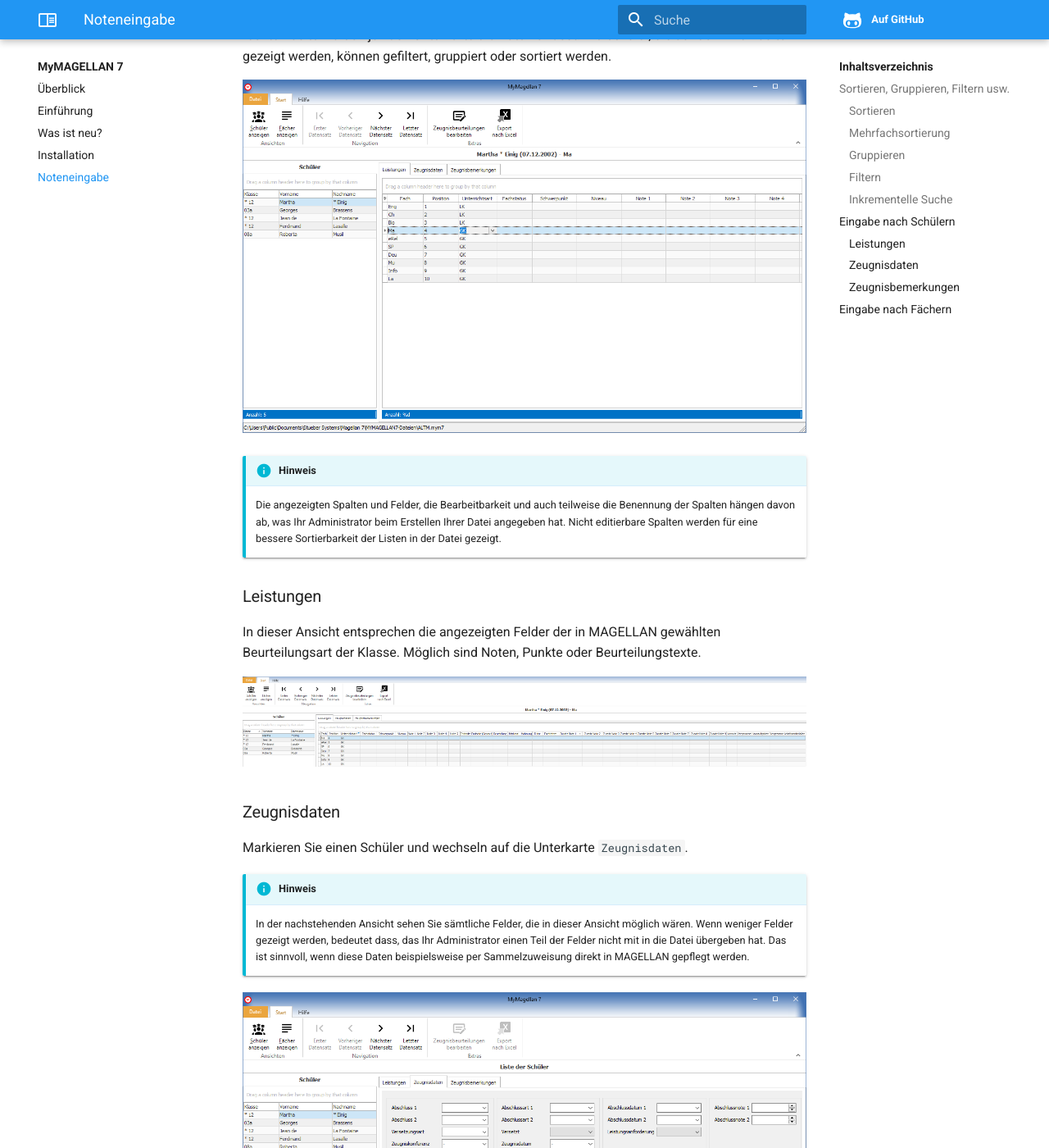
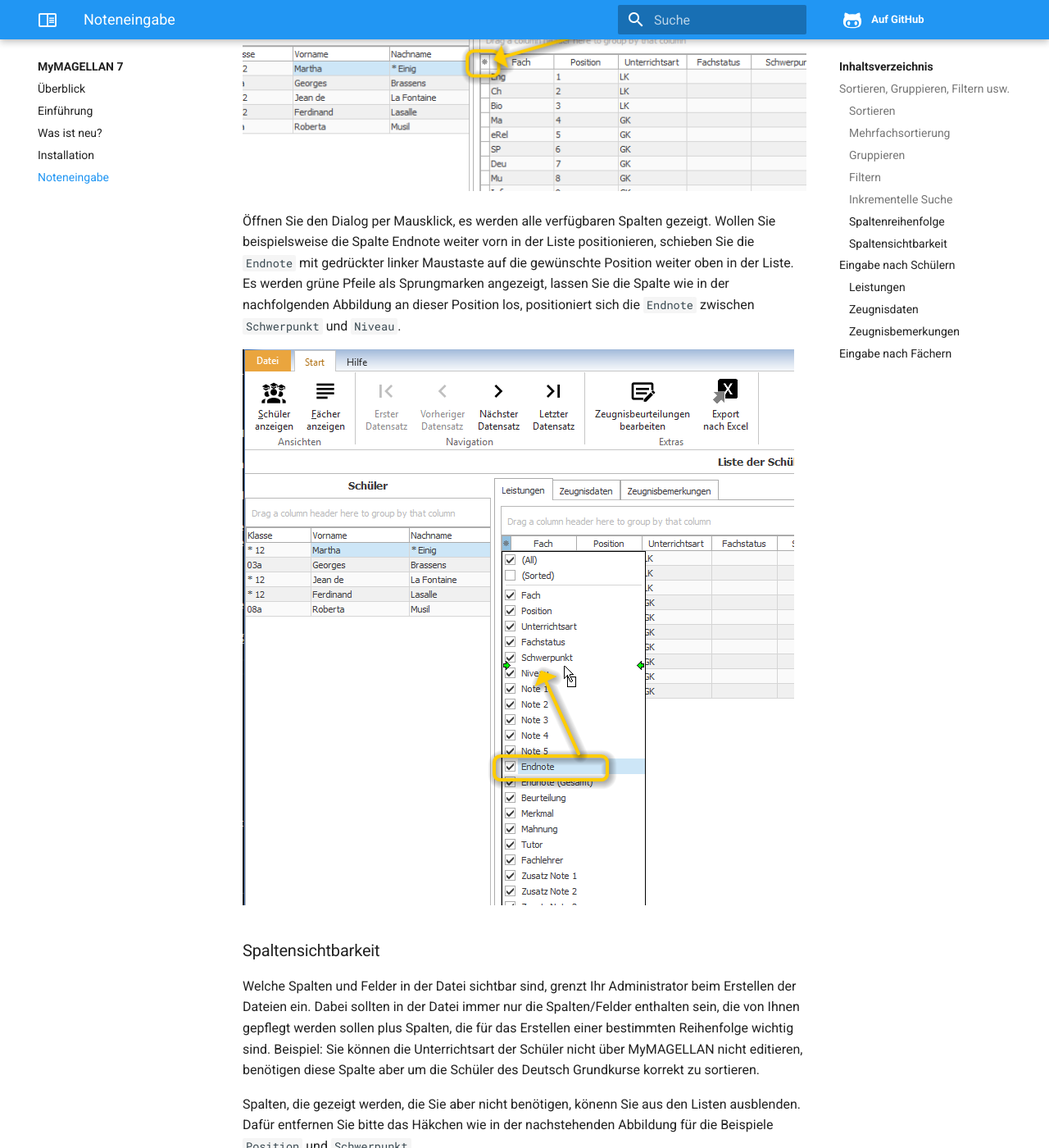
Before and after one commit to stuebersystems/doc.mymagellan7.de, an MkDocs documentation site: the page built from docs/noteneingabe.md, in a window 1280 px wide and 1400 px high, scrolled down 4869 px. Shown: the whole window at 82% size. Built offline with MkDocs 1.6.1, drawn with Linux system fonts in a browser that asks for light colours; some of the changed text lies outside the part shown.

Commit message:
no message

```diff
--- a/docs/noteneingabe.md
+++ b/docs/noteneingabe.md
@@ -67,7 +67,25 @@ Der schnellste Weg einen Datensatz innerhalb einer Liste zu finden ist die inkre
 
 * Tippen Sie einen Wert ein. Beispiel: Sie suchen Schüler Müller, Sie tippen ein m, MAGELLAN bringt Sie zur ersten gefundenen Schüler dessen Nachname mit M beginnt. Tippen Sie mü, der Cursor springt in die nächste gefunden Zeile, dass könnte aber auch Schüler Mühlhausen sein. Tippen Sie Müller, springt der Cursor zum ersten Schüler mit dem Nachnamen Müller.
 
-* Innerhalb der zutreffenden Schülerzeilen, also innerhalb der Schüler mit dem Nachnamen Müller, können Sie jetzt mit STRG+Pfeil aufwärts oder STRG+Pfeil abwärts sich bewegen.
+* Innerhalb der zutreffenden Schülerzeilen, also innerhalb der Schüler mit dem Nachnamen Müller, können Sie jetzt mit `STRG + Pfeil` aufwärts oder `STRG + Pfeil abwärts` sich bewegen.
+
+### Spaltenreihenfolge
+
+Die Listen haben links neben dem ersten Spaltenkopf ein kleines Symbol in Form eines Zahnrades.
+
+![Dialog zum Reihenfolge ändern](assets/images/23.png)
+
+Öffnen Sie den Dialog per Mausklick, es werden alle verfügbaren Spalten gezeigt. Wollen Sie beispielsweise die Spalte Endnote weiter vorn in der Liste positionieren, schieben Sie die `Endnote` mit gedrückter linker Maustaste auf die gewünschte Position weiter oben in der Liste. Es werden grüne Pfeile als Sprungmarken angezeigt, lassen Sie die Spalte wie in der nachfolgenden Abbildung an dieser Position los, positioniert sich die `Endnote` zwischen `Schwerpunkt` und `Niveau`.
+
+![Spaltenposition ändern](assets/images/24.png)
+
+### Spaltensichtbarkeit
+
+Welche Spalten und Felder in der Datei sichtbar sind, grenzt Ihr Administrator beim Erstellen der Dateien ein. Dabei sollten in der Datei immer nur die Spalten/Felder enthalten sein, die von Ihnen gepflegt werden sollen plus Spalten, die für das Erstellen einer bestimmten Reihenfolge wichtig sind. Beispiel: Sie können die Unterrichtsart der Schüler nicht über MyMAGELLAN nicht editieren, benötigen diese Spalte aber um die Schüler des Deutsch Grundkurse korrekt zu sortieren.
+
+Spalten, die gezeigt werden, die Sie aber nicht benötigen, könenn Sie aus den Listen ausblenden. Dafür entfernen Sie bitte das Häkchen wie in der nachstehenden Abbildung für die Beispiele `Position` und `Schwerpunkt`.
+
+![Spaltensichtbarkeit ändern](assets/images/25.png)
 
 
 ## Eingabe nach Schülern
```
Also changed, not shown: docs/assets/images/23.png (added), docs/assets/images/24.png (added), docs/assets/images/25.png (added).
